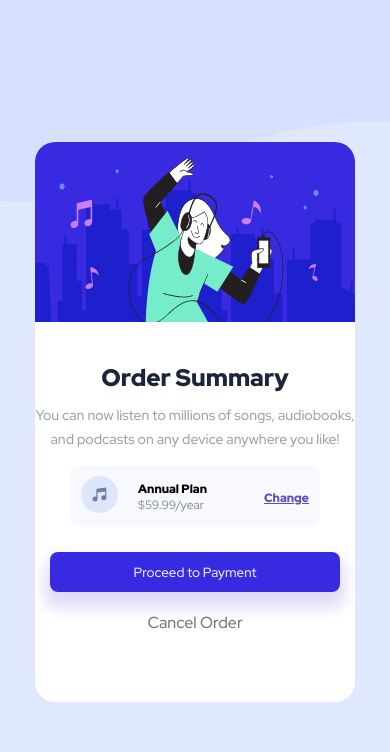
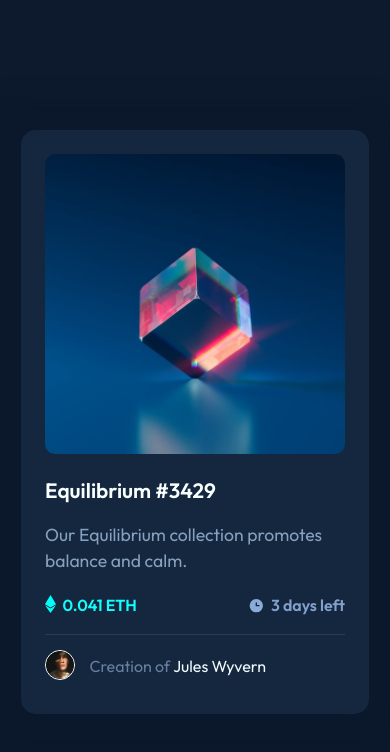
Before and after one commit to xMadux/xMadux.github.io, a plain HTML site: page index.html in a window 390 px wide. Drawn offline with Linux system fonts and the light colour scheme.

Commit message:
NFT preview card

```diff
--- a/index.html
+++ b/index.html
@@ -1,53 +1,42 @@
 <!DOCTYPE html>
 <html lang="en">
-<head>
-    <meta charset="UTF-8">
-    <meta http-equiv="X-UA-Compatible" content="IE=edge">
-    <meta name="viewport" content="width=device-width, initial-scale=1.0">
-    <link rel="stylesheet" href="style.css">
-    <title>Order summary component</title>
-</head>
-<body>
+  <head>
+    <meta charset="UTF-8" />
+    <meta http-equiv="X-UA-Compatible" content="IE=edge" />
+    <meta name="viewport" content="width=device-width, initial-scale=1.0" />
+    <link rel="stylesheet" href="style.css" />
+    <title>NFT preview card component</title>
+  </head>
+  <body>
     <main class="container">
        <section class="content-card">
-         <div class="box-image-hero">
-            <img src="img/illustration-hero.svg" alt="ilustração-hero escutando música">
-         </div> <!--div da imagem-->
+         <div class="img-box active active-color">
+            <img src="img/image-equilibrium.jpg" alt="">
+         </div> <!--imagem-->
 
-         <div class="titulo">
-            <h2>Order Summary</h2>
-         </div> <!--titulo do card-->
+         <h2 class="titulo-principal">Equilibrium #3429</h2>
+         <p class="text">Our Equilibrium collection promotes balance and calm.</p>
 
-         <div class="content-paragraph">
-            <p>You can now listen to millions of songs, audiobooks, and podcasts on any device anywhere you like!</p>
-         </div> <!--conteudo do paragrafo-->
+         <div class="icons linha">
+            <div class="icon-1">
+                <label for="iconeOne"><img src="img/icon-ethereum.svg" alt=""></label>
+                <span id="iconeOne">0.041 ETH</span>
+            </div> <!--icone 1-->
 
-         <div class="informations">
-            <div class="icon-music">
-              <img src="img/icon-music.svg" alt="icone de musica">
-            </div> <!--div do icon da musica-->
+            <div class="icon-2">
+                <label for="iconeTwo"><img src="img/icon-clock.svg" alt=""></label>
+                <span id="iconeTwo">3 days left</span>
+            </div> <!--icone 2-->
 
-            <div class="content-plan">
-                <h4>Annual Plan</h4>
-                <p>$59.99/year</p>
-            </div> <!--div do conteudo plano anual-->
+        </div> <!--div dos icones-->
 
-            <div class="change">
-                <a href="#">Change</a>
-            </div> <!--change-->
+        <div class="avatar-box">
+          <label for="avatar"><img src="img/image-avatar.png" alt=""></label>
+          <p id="avatar">Creation of <span>Jules Wyvern</span></p>
+        </div> <!--div do carinha-->
 
-        </div> <!--informações como plano anual-->
-
-        <div class="btn">
-            <button>Proceed to Payment</button>
-        </div> <!--botao-->
-
-        <div class="cancel">
-            <a href="#">Cancel Order</a>
-        </div> <!--cancel order-->
-
-        </section> <!--conteudo do card-->
+       </section> <!--conteudo do card-->
 
     </main> <!--fim do container-->
-</body>
+  </body>
 </html>
--- a/style.css
+++ b/style.css
@@ -1,253 +1,179 @@
-@import url('https://fonts.googleapis.com/css2?family=Red+Hat+Display:wght@500;700;900&display=swap');
+@import url('https://fonts.googleapis.com/css2?family=Outfit:wght@300;400;600&display=swap');
 
 *{
     margin: 0;
     padding: 0;
     box-sizing: border-box;
-    font-family: 'Red Hat Display', sans-serif;
+    font-family: 'Outfit', sans-serif;
 }
 
 body{
-  background-color: rgba(224,232,255,255);
-  background-image: url(img/pattern-background-desktop.svg);
-  background-repeat: no-repeat;
-  background-size: contain;
-  width: 100%;
-  height: 100%;
-
-}
-
- .container{
-   display: flex;
-   align-items: center;
-   justify-content: center;
-   max-width: 100vw;
-   height: 100vh;
-}
-
-.content-card{
-    background-color: #ffffff;
-    width: 370px;
-    height: 560px;
-    border-radius: 20px;
-    overflow: hidden;
-
-}
-
-.box-image-hero{
-    width: 370px;
-    height: 180px;
-}
-
-.box-image-hero img{
+    background-color: rgba(13,26,45,255);
     width: 100%;
-    height: 100%;
-}
-
-.titulo h2{
-    text-align: center;
-    font-weight: 900;
-    padding-top: 40px;
-}
-
-.content-paragraph p{
-    text-align: center;
-    color: #9ba1ac;
-    font-size: 17px;
-    line-height: 24px;
-    padding-top: 10px;
-    font-weight: 500;
-}
-
-.informations{
-    display: flex;
-    justify-content: center;
-    background-color: #f8f9fe;
-    align-items: center;
-    padding: 10px;
-    margin: 0 35px;
-    gap: 20px;
-    border-radius: 10px;
-    font-size: 14px;
-    margin-top: 15px;
-
-}
-
-.btn,.cancel{
+    height: 100vh;
     display: flex;
     align-items: center;
     justify-content: center;
 }
 
-.btn button{
-    min-width: 290px;
-    height: 40px;
-    background-color: rgba(56,42,225,255);
-    color:#edeaff ;
-    border: none;
-    border-radius: 8px;
-    box-shadow: 0px 11px 15px 5px #dfdbf6 ;
-    cursor: pointer;
+.container{
+    background-color: rgba(21,39,63,255);
+    max-width: 100vw;
+    padding: 1.5rem;
+    border-radius: 15px;
+    box-shadow: 0px 4px 15px 8px rgb(12,25,44),0px 4px 15px 42px #0C192C;
 }
 
-.btn{
-    padding-top: 25px;
-}
-
-.change a{
-    color: #5b4fbe ;
-    margin-left: 37px;
-    font-weight: 900;
-    font-size: 12px;
+.content-card{
+    width: 300px;
+    height: 536px;
 
 }
 
-.cancel a{
-    color: #767573;
-    text-decoration: none;
-    margin-top: 20px;
+.img-box{
+    width: 300px;
+    position: relative;
+
 }
 
-.titulo h2{
-    color: #1b263c;
+.img-box img{
+    width: 100%;
+    border-radius: 10px;
+    cursor: pointer;
+
 }
 
-.content-plan h4{
+.icons{
+    display: flex;
+    justify-content: space-between;
+    padding-top: 12px;
+}
+
+.avatar-box{
+    display: flex;
+    gap: 0.9rem;
+    justify-content: flex-start;
+    align-items: center;
+    margin: 2rem 0;
+}
+
+.avatar-box img{
+    width: 30px;
+    border: 0.1rem solid white;
+    border-radius: 50%;
+    margin-top: 0.2rem;
+}
+
+.titulo-principal{
+    margin: 1.2rem 0;
+    color: #F9FFFF;
+    font-size: 1.3rem;
+    cursor: pointer;
+    transition: 0.4s ease-in-out;
+}
+
+.text{
+    margin: 0.6rem 0;
+    color: #86A1BF;
+    font-size: 1.1rem;
+    line-height: 1.6rem;
+}
+
+.icon-1 span{
+   color: #14FDFA;
+   font-weight: 900;
+}
+
+.icon-2 span{
+    color: #81A0CC;
     font-weight: 900;
 }
 
-.content-plan p{
-    color: #8c91a1;
-    font-size: 14px;
+.avatar-box span{
+    color: #F2FBFF;
+    cursor: pointer;
+    transition: 0.4s ease-in-out;
 }
 
-.icon-music img{
-    width: 37px;
-    height: 37px;
+
+.avatar-box p{
+    color: #677fa1;
 }
 
-.content-plan h4 {
-    margin-bottom: 2px;
-    margin-right: 10px;
+.linha{
+    position: relative;
+}
+
+.linha::before{
+    position: absolute;
+    content: '';
+    height: 1px;
+    width: 100%;
+    top: 160%;
+    background-color: #293b53;
+}
+
+
+.avatar-box span:hover{
+    color: #1fb9c0 ;
+    transition: 0.4s ease-in-out;
+}
+
+.titulo-principal:hover{
+    color: #13f9f5;
+    transition: 0.4s ease-in-out;
+}
+
+.active:hover::after{
+    content: url('img/icon-view.svg');
+    position: absolute;
+    top: 49%;
+    left: 50%;
+    transform: translate(-50%,-50%);
+    background-color: rgba(120, 236, 254, 0.5);
+    width: 300px;
+    height: 300px;
+    border-radius: 10px;
+    display: flex;
+    align-items: center;
+    justify-content: center;
+    transition: 0.5s ease-in-out;
+    cursor: pointer;
+    z-index: 1;
+}
+
+.icon-1 #iconeOne{
+   margin-left: 1.1rem;
+}
+
+.icon-1 label{
+    position: relative;
+}
+
+.icon-1 label img{
+    position: absolute;
+}
+
+.icon-2 label{
+    position: relative;
+}
+
+.icon-2 label img{
+    position: absolute;
+    right: 0.4rem;
+    margin-top: 0.1rem;
 }
 
 /*media query*/
 
-@media (min-width: 375px) and (max-width: 785px){
-    body{
-        background-image: url(img/pattern-background-mobile.svg);
-        background-repeat: no-repeat;
-        background-size: contain;
+/*300px até 388px celulares menores*/
+@media (min-width: 300px) and (max-width: 388px){
+    .content-card{
+        width: 250px;
+        height: 480px;
     }
 
-    .content-card{
-        width: 330px;
-    }
-
-
-    .content-plan h4{
-       display: block;
-       margin: auto;
-
-    }
-
-    .content-paragraph p{
-        font-size: 15px;
-
-    }
-
-
-}
-
-
-/*media query 371px*/
-
-@media (min-width: 371px) and (max-width: 785px){
-    body{
-        background-image: url(img/pattern-background-mobile.svg);
-        background-repeat: no-repeat;
-        background-size: contain;
-    }
-
-    .content-card{
-        width: 320px;
-    }
-
-    .box-image-hero{
-        width: 320px;
-        height: 180px;
-    }
-
-    .content-plan h4{
-     display: block;
-     margin: auto;
-    }
-
-    .content-paragraph p{
-        font-size: 14px;
-    }
-
-}
-
-
-/*media query 367*/
-@media (min-width: 367px) and (max-width: 785px){
-    body{
-        background-image: url(img/pattern-background-mobile.svg);
-        background-repeat: no-repeat;
-        background-size: contain;
-    }
-
-    .content-card{
-        width: 330px;
-    }
-
-    .box-image-hero{
-        width: 330px;
-        height: 180px;
-    }
-
-    .content-plan h4{
-        display: block;
-        margin: auto;
-    }
-
-    .content-paragraph p{
-       font-size: 15px;
+    .img-box{
+        width: 250px;
     }
 }
-
-/*media query 355*/
-
-@media (min-width: 355px) and (max-width: 785px){
-    body{
-        background-image: url(img/pattern-background-mobile.svg);
-        background-repeat: no-repeat;
-        background-size: contain;
-    }
-
-    .content-card{
-        width: 320px;
-    }
-
-    .box-image-hero{
-        width: 320px;
-        height: 180px;
-    }
-
-    .content-plan h4{
-        display: block;
-        margin: auto;
-        font-size: 12px;
-
-    }
-
-    .content-paragraph p{
-        font-size: 14px;
-    }
-
-    .content-plan p{
-        font-size: 12px;
-        display: block;
-    }
-}
```
Also changed, not shown: img/icon-clock.svg (added), img/icon-ethereum.svg (added), img/icon-view.svg (added), img/image-avatar.png (added), img/image-equilibrium.jpg (added).
